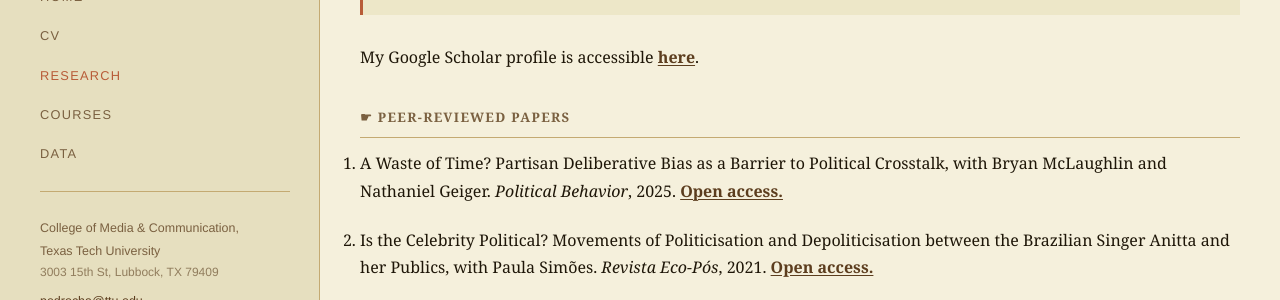
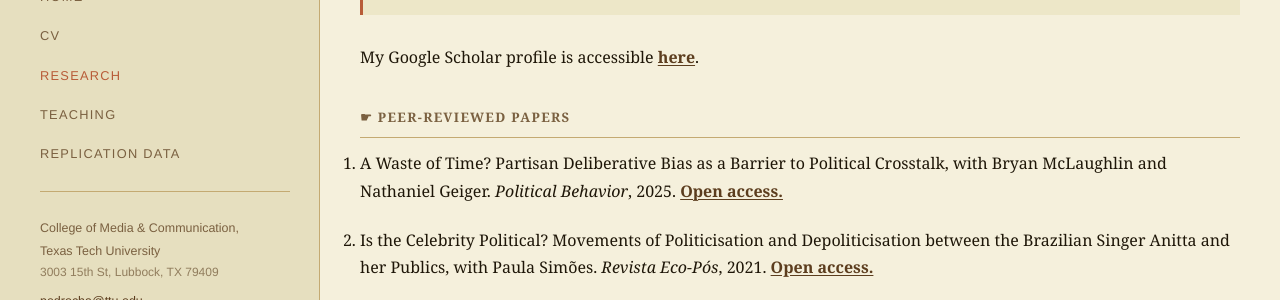
Before and after one commit to pedrohprocha/pedrohprocha.github.io, a Jekyll site: the page built from pages/research.md, in a window 1280 px wide. Shown: the part 319-619 px from the top of the page. Built offline with Jekyll 4.4.1, drawn with Linux system fonts in a browser that asks for light colours; some web fonts are replaced.

```diff
--- a/_layouts/default.html
+++ b/_layouts/default.html
@@ -48,11 +48,11 @@
           <img src="{{ '/assets/headshot.jpg' | relative_url }}" alt="Photo of {{ site.title }}" class="headshot-sm">
         <h1><a href="{{ '/' | relative_url }}">{{ site.title }}</a></h1>
         <nav>
-          <a href="{{ '/' | relative_url }}"{% if page.url == "/" %} class="active"{% endif %}>Home</a>
+          <a href="{{ '/' | relative_url }}"{% if page.url == "/" %} class="active"{% endif %}>HOME</a>
           <a href="{{ '/cv' | relative_url }}"{% if page.url contains 'cv' and page.url != '/vitae/' %} class="active"{% endif %}>CV</a>
           <a href="{{ '/research' | relative_url }}"{% if page.url contains 'research' %} class="active"{% endif %}>RESEARCH</a>
-          <a href="{{ '/courses' | relative_url }}"{% if page.url contains 'courses' %} class="active"{% endif %}>COURSES</a>
-          <a href="{{ '/data' | relative_url }}"{% if page.url contains 'data' %} class="active"{% endif %}>DATA</a>
+          <a href="{{ '/courses' | relative_url }}"{% if page.url contains 'courses' %} class="active"{% endif %}>TEACHING</a>
+          <a href="{{ '/data' | relative_url }}"{% if page.url contains 'data' %} class="active"{% endif %}>REPLICATION DATA</a>
           <!-- a href="{{ '/courses' | relative_url }}"{% if page.url contains 'courses' %} class="active"{% endif %}>Courses</a -->
           <!-- a href="{{ '/blog' | relative_url }}"{% if page.url contains 'blog' or page.layout == 'post' %} class="active"{% endif %}>THOUGHTS</a -->
         </nav>
--- a/pages/research.md
+++ b/pages/research.md
@@ -10,23 +10,23 @@
 
 My Google Scholar profile is accessible [here](https://scholar.google.com/citations?user=LBnOt9wAAAAJ&hl=en).
 
-### ☛ Peer-reviewed papers
+## ☛ Peer-reviewed papers
 
 1. A Waste of Time? Partisan Deliberative Bias as a Barrier to Political Crosstalk, with Bryan McLaughlin and Nathaniel Geiger. *Political Behavior*, 2025. [Open access.](https://doi.org/10.1007/s11109-025-10068-w)
 
 2. Is the Celebrity Political? Movements of Politicisation and Depoliticisation between the Brazilian Singer Anitta and her Publics, with Paula Simões. *Revista Eco-Pós*, 2021. [Open access.](https://doi.org/10.29146/ecopos.v24i2.27702)
 
-### ☛ Book Chapters
+## ☛ Book Chapters
 
 1. "*Celebrity Activism as Discursive Representation: A Case Study of the Brazilian Singer Daniela Mercury and LGBTQ rights in Brazil*," with Regiane Garcêz. Available at [Bloomsbury Publishing](https://www.bloomsbury.com/us/audience-interactions-in-contemporary-celebrity-culture-9781666922431/), 2025.
 
 2. "*As políticas de Anitta*" and "*Celebridades em tempos de Covid-19*", free download at [Selo PPGCOM UFMG Press](https://seloppgcomufmg.com.br/colecoes/diario-da-quarentena/), 2021.
 
-### ☛ Conference Papers
+## ☛ Conference Papers
 
 1. "*Política de celebridades como representação política não-eleitoral: um estudo de caso sobre Daniela Mercury e seus públicos*," with Regiane Garcêz. Presented at the Communication and Democracy division at the IX <span style="font-variant:small-caps;">Compolítica</span> Conference in 2021. Free download at the [<span style="font-variant:small-caps;">Compolítica</span> Archives](https://compolitica.org//novo/anais/2021/gt3/7.pdf).
 
-### ☛ Manuscripts
+## ☛ Manuscripts
 
 1. "As políticas de Anitta: Dinâmicas interacionais (des)politizadas entre uma celebridade e atores sociais," Master's Thesis, 2023. *Portuguese only*.
 2. "Política de celebridades como representação política não eleitoral: uma investigação sobre Daniela Mercury e seus públicos," Undergraduate Thesis, 2021. *Portuguese only*.
```
Also changed, not shown: index.md (+2 -3 lines), pages/courses.md (+2 -2 lines).
